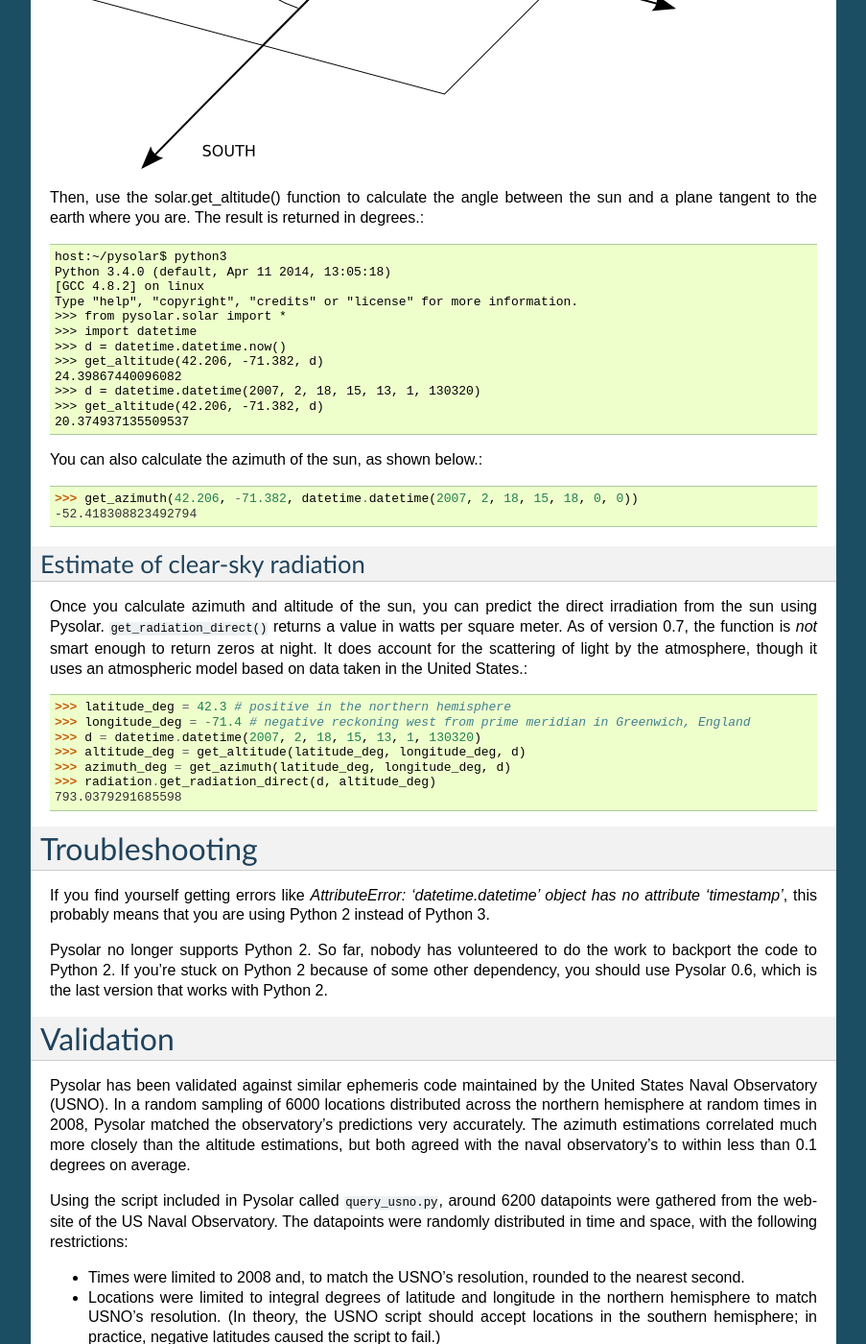
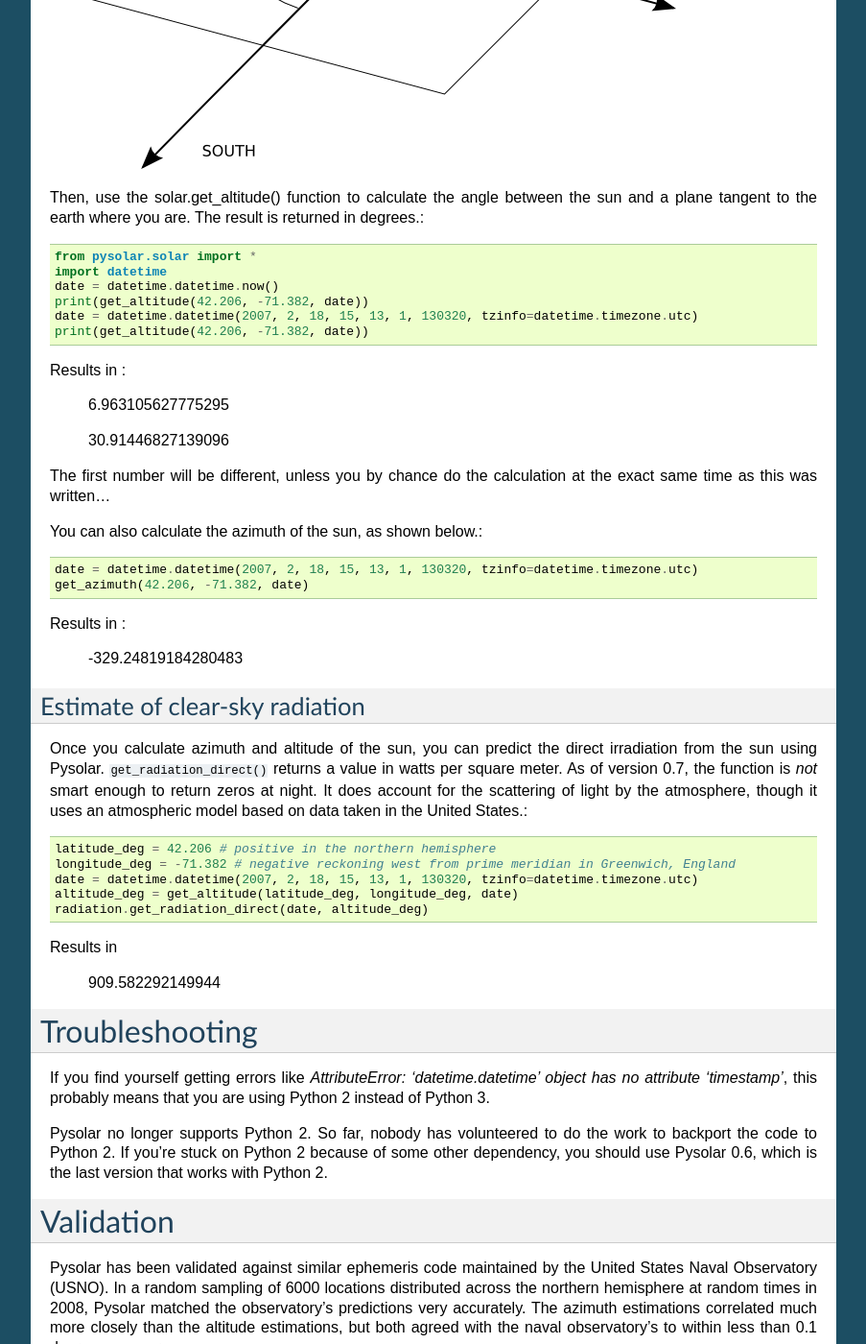
Before and after one commit to pingswept/pysolar, a Sphinx documentation site: the page built from doc/index.rst, in a window 1280 px wide and 1400 px high, scrolled down 1521 px. Shown: the whole window at 96% size, without its empty margins (198-1101 px from the left). Built offline with Sphinx 7.4.7, drawn with Linux system fonts in a browser that asks for light colours.

Commit message:
Use UTC for times and use the same values everywhere.

```diff
--- a/doc/index.rst
+++ b/doc/index.rst
@@ -52,36 +52,45 @@ The reference frame for Pysolar is shown in the figure below. Altitude is reckon
 
 Then, use the solar.get_altitude() function to calculate the angle between the sun and a plane tangent to the earth where you are. The result is returned in degrees.::
 
-    host:~/pysolar$ python3
-    Python 3.4.0 (default, Apr 11 2014, 13:05:18)
-    [GCC 4.8.2] on linux
-    Type "help", "copyright", "credits" or "license" for more information.
-    >>> from pysolar.solar import *
-    >>> import datetime
-    >>> d = datetime.datetime.now()
-    >>> get_altitude(42.206, -71.382, d)
-    24.39867440096082
-    >>> d = datetime.datetime(2007, 2, 18, 15, 13, 1, 130320)
-    >>> get_altitude(42.206, -71.382, d)
-    20.374937135509537
+
+   from pysolar.solar import *
+   import datetime
+   date = datetime.datetime.now()
+   print(get_altitude(42.206, -71.382, date))
+   date = datetime.datetime(2007, 2, 18, 15, 13, 1, 130320, tzinfo=datetime.timezone.utc)
+   print(get_altitude(42.206, -71.382, date))
+
+Results in :
+
+   6.963105627775295
+
+   30.91446827139096
+
+The first number will be different, unless you by chance do the calculation at the exact same time as this was written...
 
 You can also calculate the azimuth of the sun, as shown below.::
 
-    >>> get_azimuth(42.206, -71.382, datetime.datetime(2007, 2, 18, 15, 18, 0, 0))
-    -52.418308823492794
+   date = datetime.datetime(2007, 2, 18, 15, 13, 1, 130320, tzinfo=datetime.timezone.utc)
+   get_azimuth(42.206, -71.382, date)
+
+Results in :
+
+    -329.24819184280483
 
 Estimate of clear-sky radiation
 -------------------------------
 
 Once you calculate azimuth and altitude of the sun, you can predict the direct irradiation from the sun using Pysolar. ``get_radiation_direct()`` returns a value in watts per square meter. As of version 0.7, the function is *not* smart enough to return zeros at night. It does account for the scattering of light by the atmosphere, though it uses an atmospheric model based on data taken in the United States.::
 
-    >>> latitude_deg = 42.3 # positive in the northern hemisphere
-    >>> longitude_deg = -71.4 # negative reckoning west from prime meridian in Greenwich, England
-    >>> d = datetime.datetime(2007, 2, 18, 15, 13, 1, 130320)
-    >>> altitude_deg = get_altitude(latitude_deg, longitude_deg, d)
-    >>> azimuth_deg = get_azimuth(latitude_deg, longitude_deg, d)
-    >>> radiation.get_radiation_direct(d, altitude_deg)
-    793.0379291685598
+   latitude_deg = 42.206 # positive in the northern hemisphere
+   longitude_deg = -71.382 # negative reckoning west from prime meridian in Greenwich, England
+   date = datetime.datetime(2007, 2, 18, 15, 13, 1, 130320, tzinfo=datetime.timezone.utc)
+   altitude_deg = get_altitude(latitude_deg, longitude_deg, date)
+   radiation.get_radiation_direct(date, altitude_deg)
+
+Results in
+
+   909.582292149944
 
 Troubleshooting
 ===============
```
